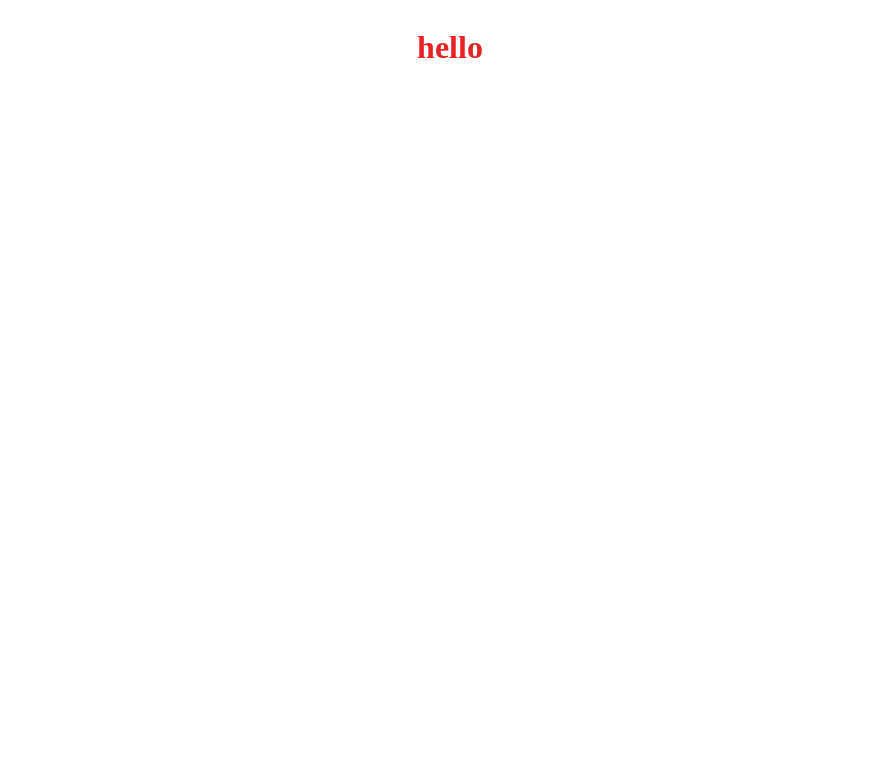
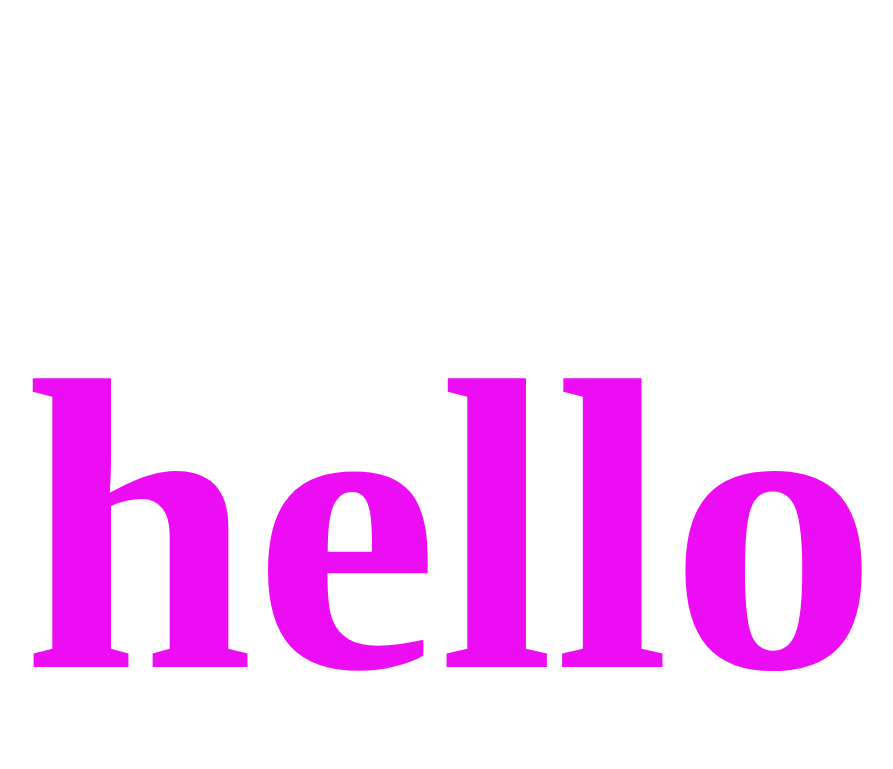
Before and after one commit to dnlespinosa/gitdemo, a plain HTML site: page index.html in a window 1280 px wide. Shown: the whole page, without its empty margins (190-1083 px from the left). Drawn offline with Linux system fonts and the light colour scheme.

Commit message:
someone else did this

```diff
--- a/app.css
+++ b/app.css
@@ -2,5 +2,6 @@ body {
     display:flex;
     justify-content: center;
     align-items: center;
-    color:rgb(231, 34, 34);
+    color:rgb(237, 13, 245);
+    font-size:13rem;
 }
```
